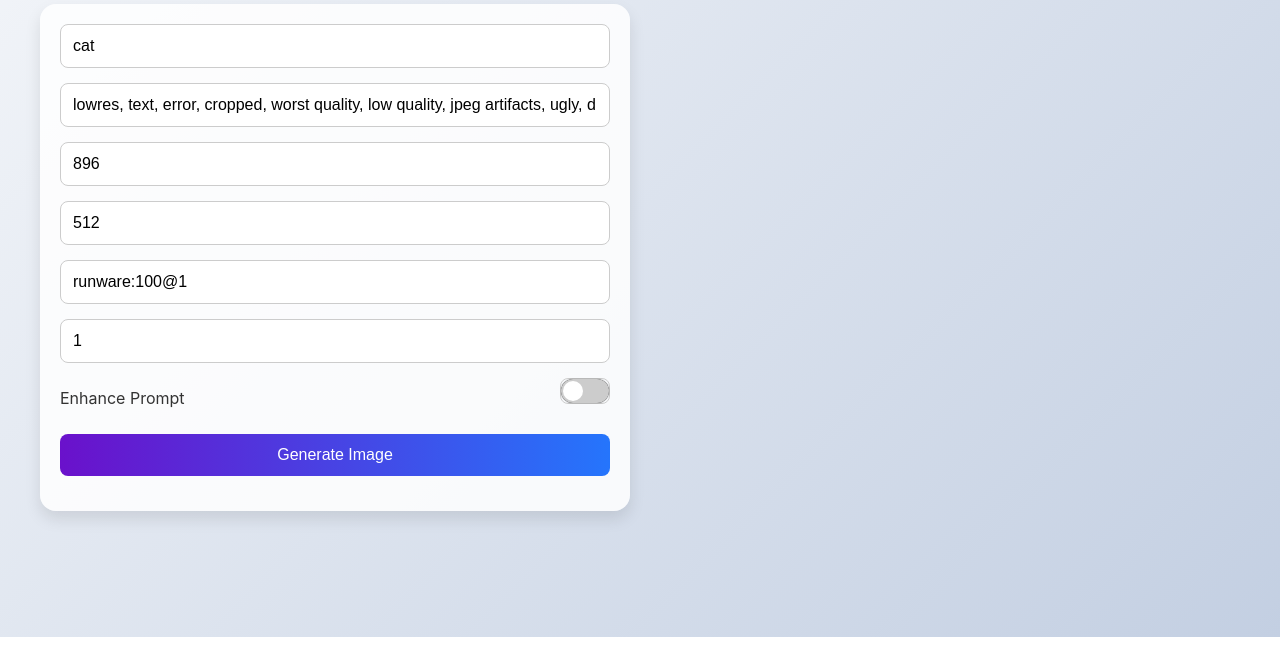
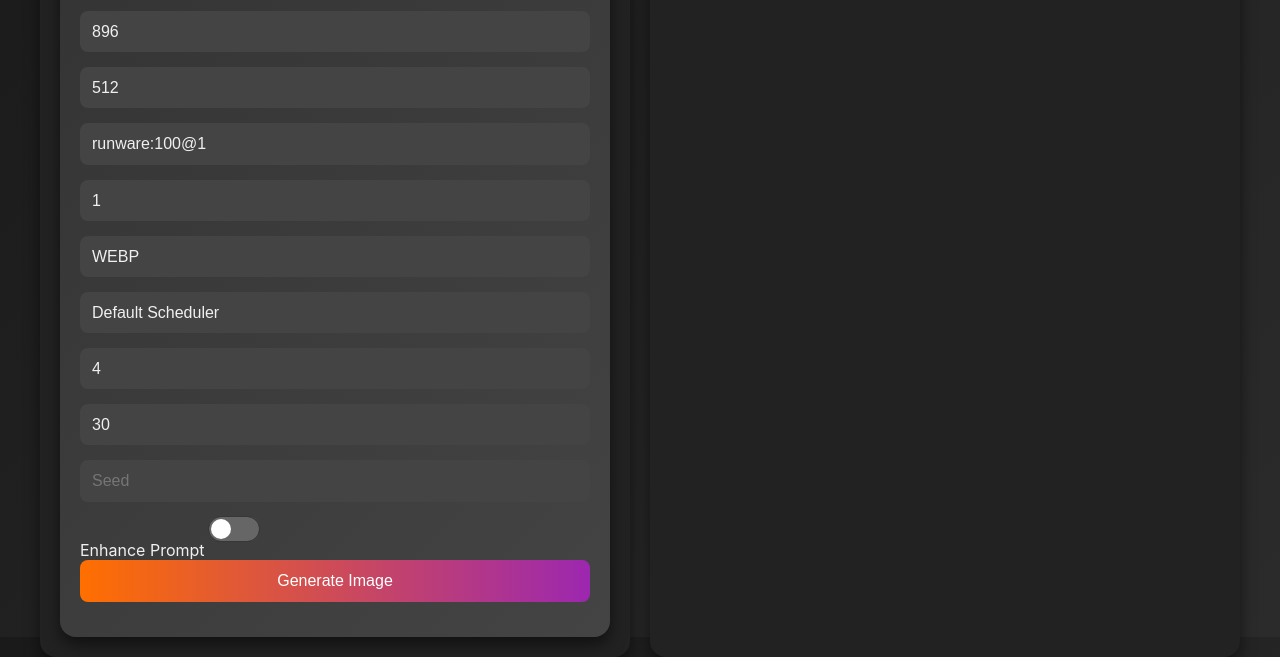
Before and after one commit to ezam0000/jsrunware, a website: page public/index.html in a window 1280 px wide. Shown: the part 203-860 px from the top of the page. Drawn offline with Linux system fonts and the light colour scheme.

Commit message:
better ux ui with dropdowns and dark mode

```diff
--- a/public/index.html
+++ b/public/index.html
@@ -11,19 +11,114 @@
         <div class="form-container">
             <h1>Runware Image Generator</h1>
             <form id="imageForm">
-                <input type="text" id="positivePrompt" placeholder="Positive Prompt" value="cat" required>
-                <input type="text" id="negativePrompt" placeholder="Negative Prompt" value="lowres, text, error, cropped, worst quality, low quality, jpeg artifacts, ugly, duplicate, morbid, mutilated, out of frame, extra fingers, mutated hands, poorly drawn hands, poorly drawn face, mutation, deformed, blurry, dehydrated, bad anatomy, bad proportions, extra limbs, cloned face, disfigured, gross proportions, malformed limbs, missing arms, missing legs, extra arms, extra legs, fused fingers, too many fingers, long neck, username, watermark, signature">
-                <input type="number" id="width" placeholder="Width" value="896" required>
-                <input type="number" id="height" placeholder="Height" value="512" required>
-                <input type="text" id="model" placeholder="Model" value="runware:100@1" required>
-                <input type="number" id="numberResults" placeholder="Number of Results" value="1" min="1" max="5">
-                <div id="toggleEnhance">
+                <div class="input-group">
+                    <input type="text" id="positivePrompt" placeholder="Positive Prompt" value="cat" required>
+                </div>
+
+                <div class="input-group">
+                    <input type="text" id="negativePrompt" placeholder="Negative Prompt" value="lowres, text, error, cropped, worst quality, low quality, jpeg artifacts, ugly, duplicate, morbid, mutilated, out of frame, extra fingers, mutated hands, poorly drawn hands, poorly drawn face, mutation, deformed, blurry, dehydrated, bad anatomy, bad proportions, extra limbs, cloned face, disfigured, gross proportions, malformed limbs, missing arms, missing legs, extra arms, extra legs, fused fingers, too many fingers, long neck, username, watermark, signature">
+                </div>
+
+                <div class="input-group">
+                    <select id="width" required>
+                        <option value="" disabled>Width</option>
+                        <option value="512">512</option>
+                        <option value="640">640</option>
+                        <option value="768">768</option>
+                        <option value="896" selected>896</option>
+                        <option value="1024">1024</option>
+                        <option value="1152">1152</option>
+                        <option value="1280">1280</option>
+                        <option value="1408">1408</option>
+                        <option value="1536">1536</option>
+                        <option value="1664">1664</option>
+                        <option value="1792">1792</option>
+                        <option value="1920">1920</option>
+                        <option value="2048">2048</option>
+                    </select>
+                </div>
+
+                <div class="input-group">
+                    <select id="height" required>
+                        <option value="" disabled>Height</option>
+                        <option value="512" selected>512</option>
+                        <option value="640">640</option>
+                        <option value="768">768</option>
+                        <option value="896">896</option>
+                        <option value="1024">1024</option>
+                        <option value="1152">1152</option>
+                        <option value="1280">1280</option>
+                        <option value="1408">1408</option>
+                        <option value="1536">1536</option>
+                        <option value="1664">1664</option>
+                        <option value="1792">1792</option>
+                        <option value="1920">1920</option>
+                        <option value="2048">2048</option>
+                    </select>
+                </div>
+
+                <div class="input-group">
+                    <input type="text" id="model" placeholder="Model" value="runware:100@1" required>
+                </div>
+
+                <div class="input-group">
+                    <select id="numberResults">
+                        <option value="" disabled>Number of Results (1-5)</option>
+                        <option value="1" selected>1</option>
+                        <option value="2">2</option>
+                        <option value="3">3</option>
+                        <option value="4">4</option>
+                        <option value="5">5</option>
+                    </select>
+                </div>
+
+                <div class="input-group">
+                    <select id="outputFormat">
+                        <option value="WEBP" selected>WEBP</option>
+                        <option value="JPG">JPG</option>
+                        <option value="PNG">PNG</option>
+                    </select>
+                </div>
+
+                <div class="input-group">
+                    <select id="scheduler">
+                        <option value="default">Default Scheduler</option>
+                    </select>
+                </div>
+
+                <div class="input-group">
+                    <select id="steps">
+                        <option value="" disabled>Steps</option>
+                        <option value="2">2</option>
+                        <option value="4" selected>4</option>
+
+                    </select>
+                </div>
+
+                <div class="input-group">
+                    <select id="CFGScale">
+                        <option value="" disabled>Guidance Scale (1-30)</option>
+                        <option value="5">5</option>
+                        <option value="10">10</option>
+                        <option value="15">15</option>
+                        <option value="20">20</option>
+                        <option value="25">25</option>
+                        <option value="30" selected>30</option>
+                    </select>
+                </div>
+
+                <div class="input-group">
+                    <input type="number" id="seed" placeholder="Seed" value="">
+                </div>
+
+                <div class="input-group">
                     <span>Enhance Prompt</span>
                     <label class="toggle-switch">
-                        <input type="checkbox" id="enhanceToggle" unchecked>
+                        <input type="checkbox" id="enhanceToggle">
                         <span class="slider"></span>
                     </label>
                 </div>
+
                 <button type="submit">Generate Image</button>
             </form>
         </div>
--- a/public/script.js
+++ b/public/script.js
@@ -40,10 +40,15 @@ document.getElementById('imageForm').addEventListener('submit', async (e) => {
     const formData = {
         positivePrompt,
         negativePrompt: document.getElementById('negativePrompt').value,
-        width: document.getElementById('width').value,
-        height: document.getElementById('height').value,
+        width: parseInt(document.getElementById('width').value),
+        height: parseInt(document.getElementById('height').value),
         model: document.getElementById('model').value,
-        numberResults: document.getElementById('numberResults').value
+        numberResults: parseInt(document.getElementById('numberResults').value),
+        outputFormat: document.getElementById('outputFormat').value,
+        scheduler: document.getElementById('scheduler').value,
+        steps: parseInt(document.getElementById('steps').value),
+        CFGScale: parseFloat(document.getElementById('CFGScale').value),
+        seed: parseInt(document.getElementById('seed').value)
     };
 
     try {
@@ -67,6 +72,7 @@ document.getElementById('imageForm').addEventListener('submit', async (e) => {
 
         updateStatus('Loading generated images...');
         let totalCost = 0;
+        resultElement.innerHTML = ''; // Clear previous results
         images.forEach((image) => {
             const img = new Image();
             img.onload = () => {
--- a/public/styles.css
+++ b/public/styles.css
@@ -1,7 +1,7 @@
 body {
     font-family: -apple-system, BlinkMacSystemFont, "Segoe UI", Roboto, "Helvetica Neue", Arial, sans-serif;
-    background: linear-gradient(135deg, #f5f7fa, #c3cfe2);
-    color: #333;
+    background: linear-gradient(135deg, #1a1a1a, #2b2b2b);
+    color: #f0f0f0;
     display: flex;
     align-items: center;
     justify-content: center;
@@ -23,36 +23,53 @@ body {
 .form-container, .output-container {
     flex: 1;
     min-width: 300px;
+    background: #222;
+    border-radius: 16px;
+    box-shadow: 0 8px 16px rgba(0, 0, 0, 0.5);
+    padding: 20px;
 }
 
 h1 {
     margin-bottom: 20px;
-    color: #0056d2;
+    color: #ff6f00;
     text-align: center;
 }
 
 form {
-    background: #ffffffd9;
+    background: linear-gradient(135deg, #333, #444);
     padding: 20px;
     border-radius: 16px;
-    box-shadow: 0 8px 16px rgba(0, 0, 0, 0.1);
+    box-shadow: 0 8px 16px rgba(0, 0, 0, 0.5);
     width: 100%;
     box-sizing: border-box;
 }
 
-input, button, label {
+input, select, button, label {
     width: 100%;
     display: block;
     margin-bottom: 15px;
     padding: 12px;
     font-size: 16px;
     border-radius: 8px;
-    border: 1px solid #ccc;
+    border: none;
     box-sizing: border-box;
+    background: #444;
+    color: #f0f0f0;
+    transition: background 0.3s, color 0.3s;
+}
+
+select {
+    appearance: none;
+    cursor: pointer;
+}
+
+input:hover, select:hover, button:hover {
+    background: #555;
+    color: #fff;
 }
 
 button {
-    background: linear-gradient(to right, #6a11cb, #2575fc);
+    background: linear-gradient(to right, #ff6f00, #9c27b0);
     color: white;
     border: none;
     cursor: pointer;
@@ -60,7 +77,7 @@ button {
 }
 
 button:hover {
-    background: linear-gradient(to right, #5a0eb1, #1d5ed2);
+    background: linear-gradient(to right, #e65100, #7b1fa2);
     transform: scale(1.03);
 }
 
@@ -91,7 +108,7 @@ button:hover {
     left: 0;
     right: 0;
     bottom: 0;
-    background-color: #ccc;
+    background-color: #666;
     transition: .4s;
     border-radius: 24px;
     box-shadow: 0 0 1px #000;
@@ -110,7 +127,7 @@ button:hover {
 }
 
 input:checked + .slider {
-    background-color: #0056d2;
+    background-color: #ff6f00;
 }
 
 input:checked + .slider:before {
@@ -131,3 +148,39 @@ input:checked + .slider:before {
     margin-left: auto;
     margin-right: auto;
 }
+
+/* Additional styles for dropdowns */
+select {
+    padding: 12px;
+    font-size: 16px;
+    border-radius: 8px;
+    background-color: #444;
+    margin-bottom: 15px;
+    cursor: pointer;
+    box-sizing: border-box;
+}
+
+/* Tooltip styles */
+.input-group[data-tooltip]:hover::after,
+button[data-tooltip]:hover::after {
+    content: attr(data-tooltip);
+    position: absolute;
+    bottom: 110%;
+    left: 50%;
+    transform: translateX(-50%);
+    background: rgba(0, 0, 0, 0.8);
+    color: #fff;
+    padding: 5px 10px;
+    border-radius: 5px;
+    white-space: nowrap;
+    z-index: 10;
+    opacity: 0;
+    transition: opacity 0.3s ease;
+    pointer-events: none;
+}
+
+.input-group[data-tooltip]:hover::after,
+button[data-tooltip]:hover::after {
+    opacity: 1;
+    pointer-events: auto;
+}
```
Also changed, not shown: server.js (+19 -2 lines), 1 other file.
